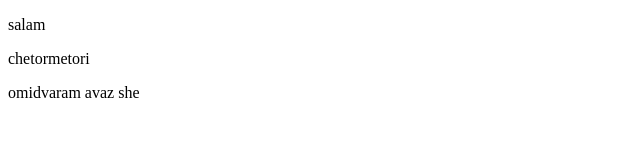
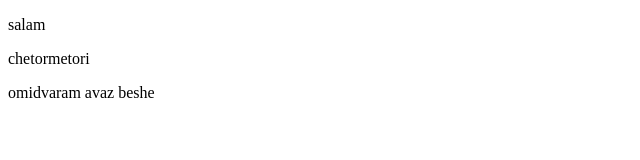
Before and after one commit to melomo1997/test-proj, a plain HTML site: page index.html in a window 1280 px wide. Shown: the full height of the page, 0-640 px from the left. Drawn offline with Linux system fonts and the light colour scheme.

Commit message:
ridi ro be p taghir dadam

```diff
--- a/index.html
+++ b/index.html
@@ -8,6 +8,6 @@
 <body>
     <p>salam</p>
     <p>chetormetori</p>
-    <p>omidvaram avaz she </p>
+    <p>omidvaram avaz beshe </p>
 </body>
 </html>
```
